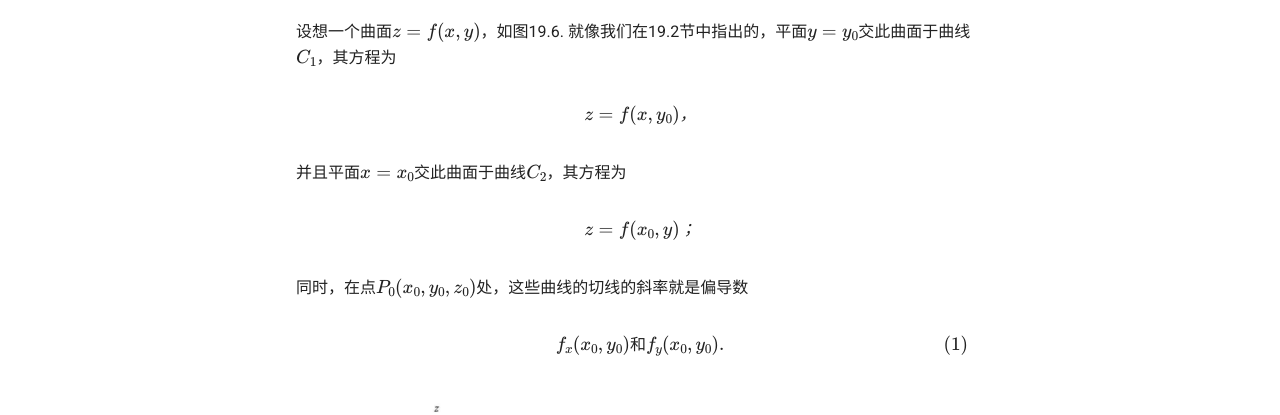
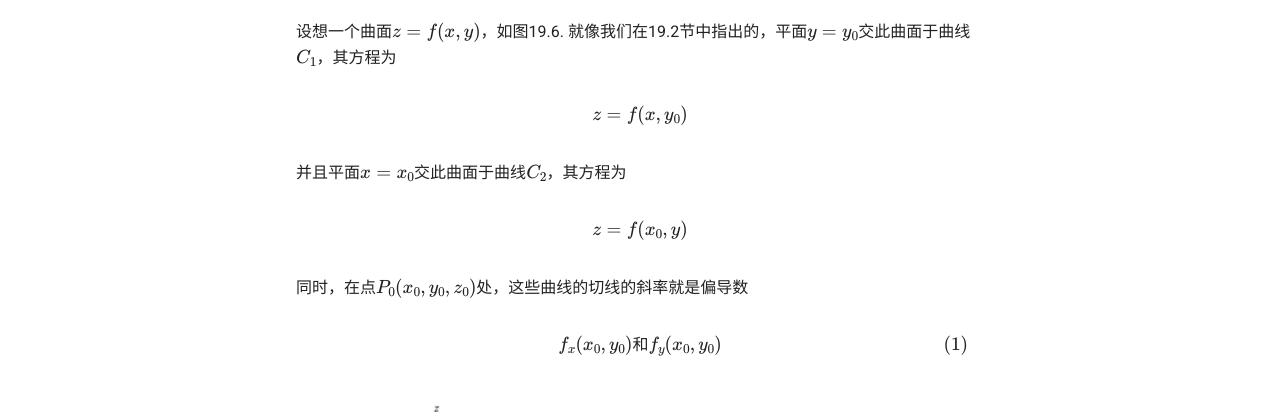
Before and after one commit to MitochondriaCN/cwag-chinese, an MkDocs documentation site: the page built from docs/19/3.md, in a window 1280 px wide and 900 px high. Shown: the part 301-716 px from the top of the window. Built offline with MkDocs 1.6.1 and Material for MkDocs 9.7.7, drawn with Linux system fonts in a browser that asks for light colours.

Commit message:
fix: 修正数学公式中的标点符号

```diff
--- a/docs/19/3.md
+++ b/docs/19/3.md
@@ -4,15 +4,15 @@
 
 设想一个曲面$z=f(x,y)$，如图19.6. 就像我们在19.2节中指出的，平面$y=y_0$交此曲面于曲线$C_1$，其方程为
 
-$$z=f(x,y_0)，$$
+$$z=f(x,y_0)$$
 
 并且平面$x=x_0$交此曲面于曲线$C_2$，其方程为
 
-$$z=f(x_0,y)；$$
+$$z=f(x_0,y)$$
 
 同时，在点$P_0(x_0,y_0,z_0)$处，这些曲线的切线的斜率就是偏导数
 
-$$f_x(x_0,y_0)和f_y(x_0,y_0) \tag{1}. $$
+$$f_x(x_0,y_0)和f_y(x_0,y_0) \tag{1}$$
 
 ![](19.6.png)
 
```
